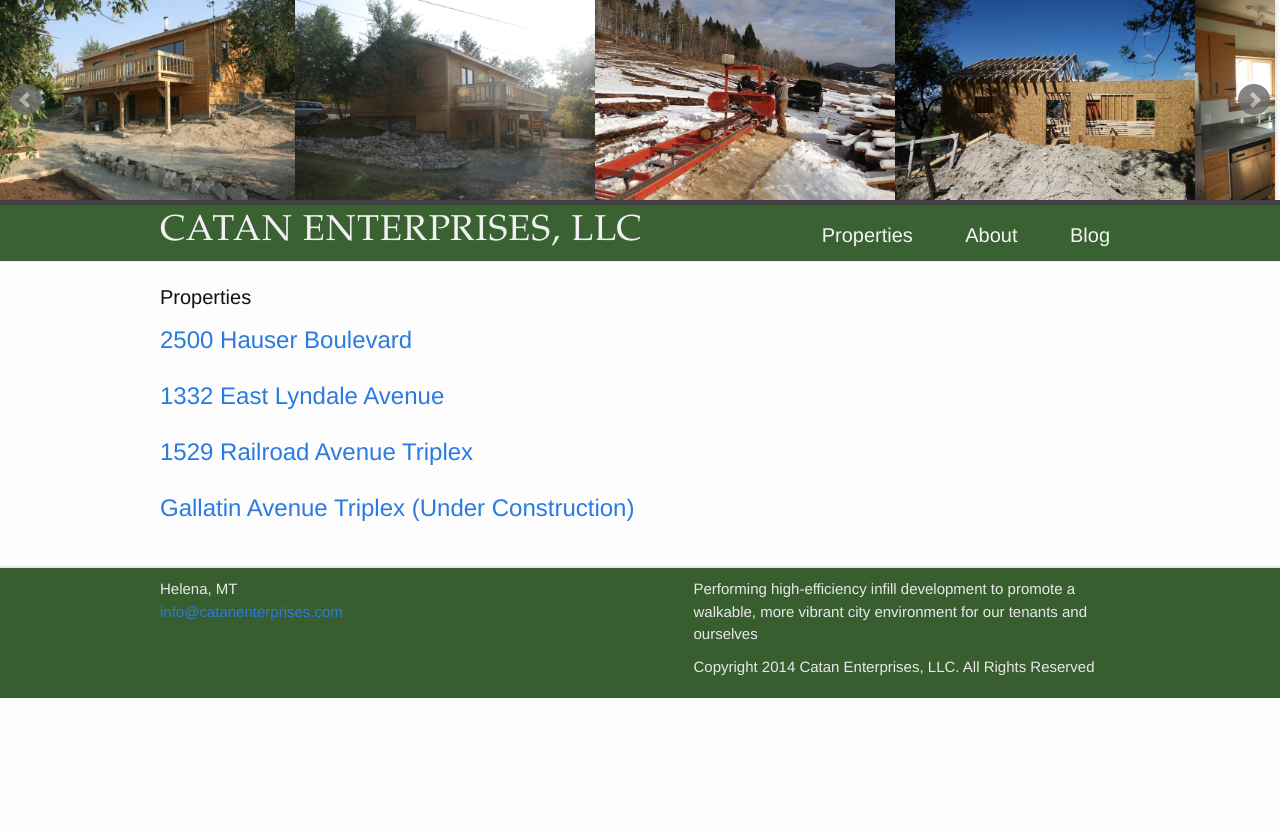
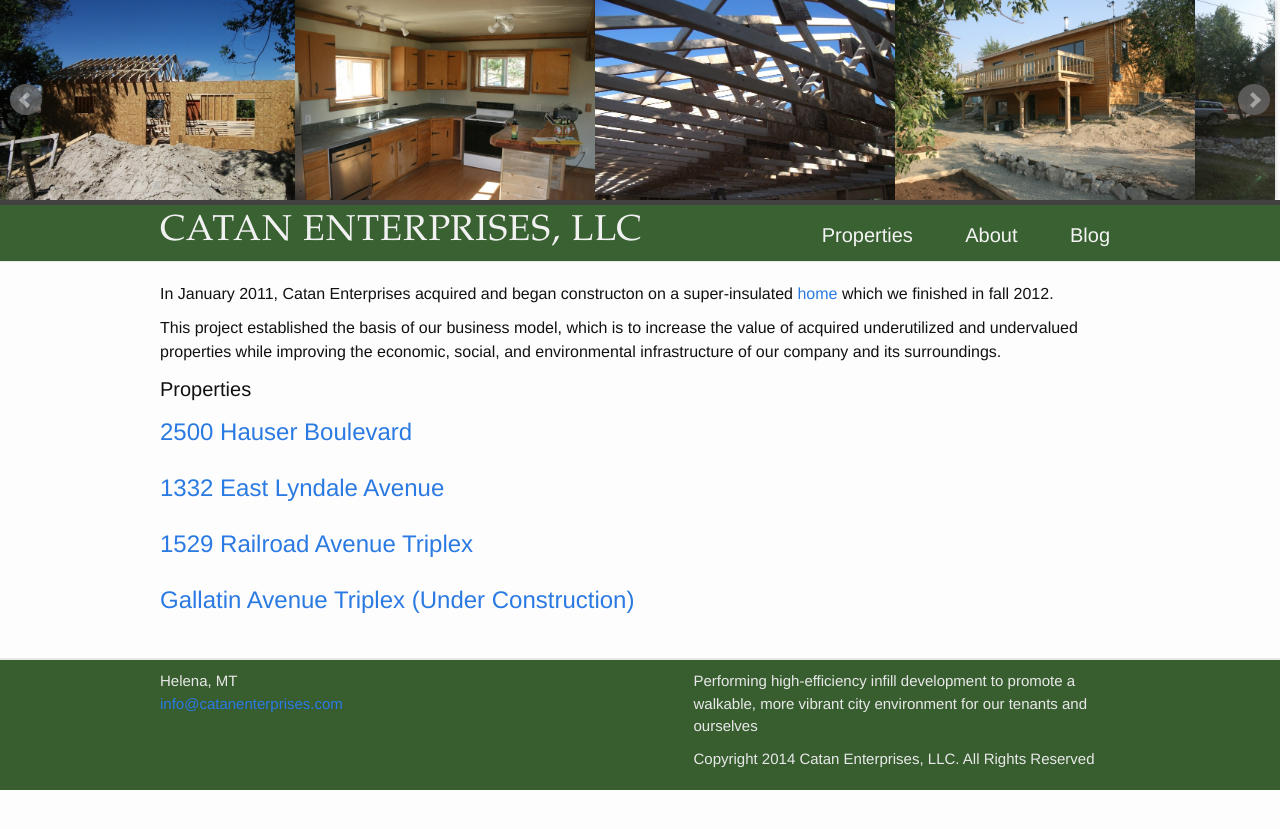
Before and after one commit to jenningsanderson/Catan-Enterprises, a Jekyll site: the page built from index.html, in a window 1280 px wide. Shown: the top 829 px of the page. Built offline with Jekyll 4.4.1, drawn with Linux system fonts in a browser that asks for light colours; some of the changed lines change nothing that is shown.

Commit message:
added to the homepage

```diff
--- a/assets/css/about.css
+++ b/assets/css/about.css
@@ -15,6 +15,9 @@
 	width: 80%;
 }
 
+/*
+This is for generic images (currently used in the profile)
+*/
 img{
 	max-width: 150px;
 	max-height: 200px;
--- a/assets/js/main.js
+++ b/assets/js/main.js
@@ -1,7 +1,7 @@
 $(document).ready(function() {
 	$('#full-width-header-graphic').bxSlider({
-		auto: false,
-		speed: 6000,
+		auto: true,
+		speed: 3000,
 		height: 400,
 		pager: false,
 		adaptiveHeight: false,
--- a/index.html
+++ b/index.html
@@ -3,6 +3,10 @@
 ---
 
 <div class="home">
+
+  <p>In January 2011, Catan Enterprises acquired and began constructon on a super-insulated <a href="/hauser">home</a> which we finished in fall 2012.
+
+  <p>This project established the basis of our business model, which is to increase the value of acquired underutilized and undervalued properties while improving the economic, social, and environmental infrastructure of our company and its surroundings.</p>
 
   <h1 class="page-heading">Properties</h1>
 
```
